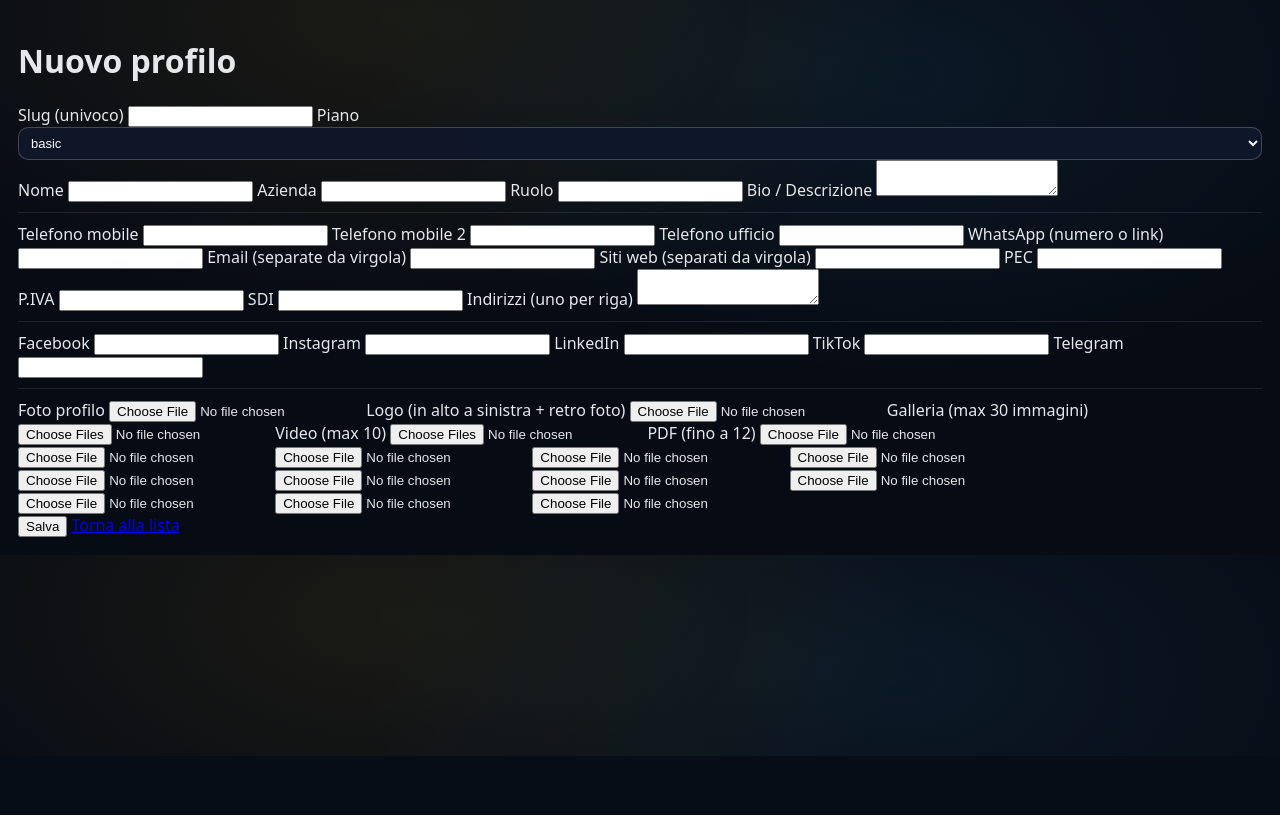
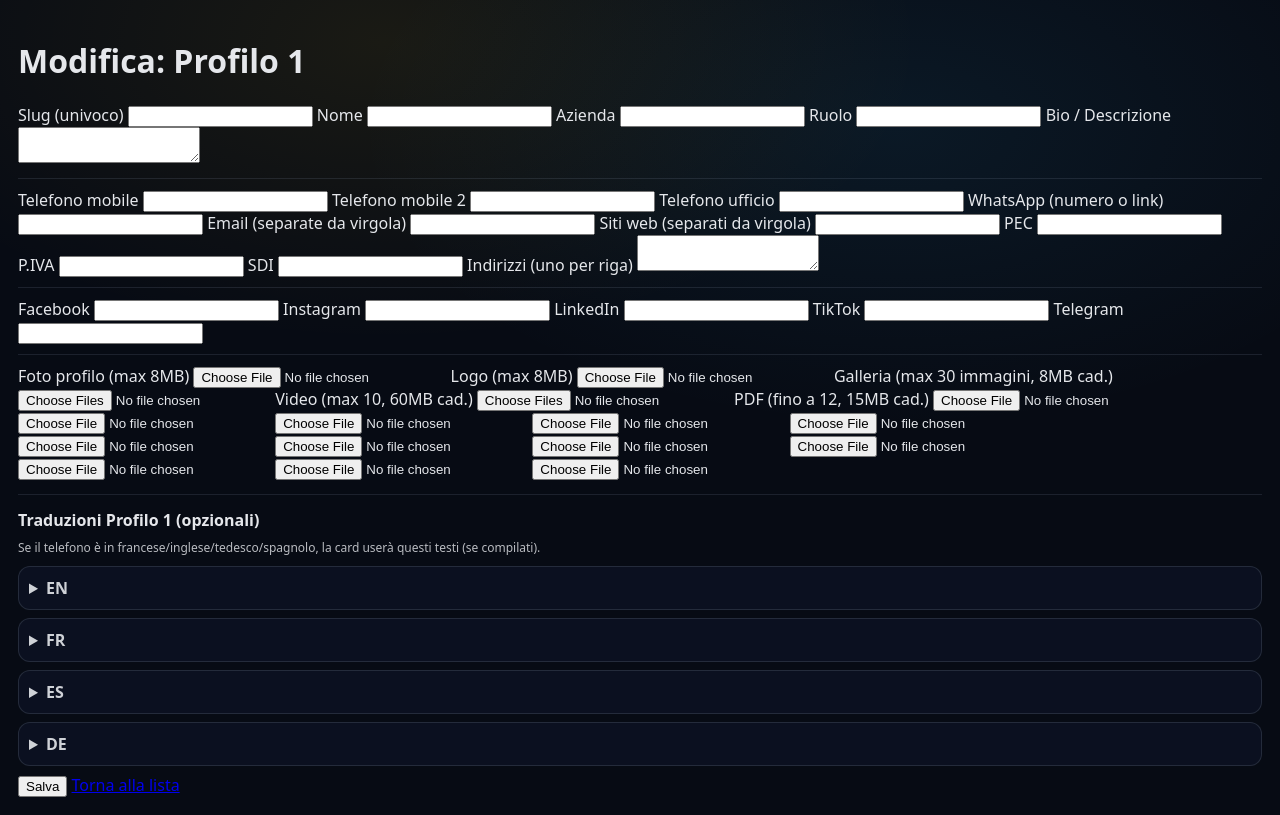
Before and after one commit to gidl59/pay4you-cards-fire, a Flask app: page /admin/new in a window 1280 px wide. Shown: the part 44-859 px from the top of the page. Before the commit the page ends 786 px from the top, so only its background shows below. Run offline with Flask 3, Linux system fonts and the light colour scheme; the visitor is signed in with stand-in values (Sample User, id 1).

Commit message:
Update agent_form.html

```diff
--- a/templates/agent_form.html
+++ b/templates/agent_form.html
@@ -1,19 +1,20 @@
 {% extends "base.html" %}
-{% block title %}{% if agent %}Modifica{% else %}Nuovo{% endif %} | Pay4You{% endblock %}
+{% block title %}Modifica | Pay4You{% endblock %}
 
 {% block content %}
 <div class="page-main">
   <div class="agent-form-wrapper">
 
     <h1 class="agent-form-title">
-      {% if agent %}Modifica: {{ agent.name }}{% else %}Nuovo profilo{% endif %}
+      {% if editing_profile2 %}Modifica: Profilo 2{% else %}Modifica: Profilo 1{% endif %}
     </h1>
 
     {% if session.get('role') != 'admin' and agent %}
-      <div class="profile-tools">
-        <a class="header-link" href="{{ url_for('me_profile2') }}">👤 Profilo 2 (multi-utente)</a>
-        <a class="header-link" href="/{{ agent.slug }}?p=p2" target="_blank" rel="noopener">Apri Profilo 2 pubblico</a>
-        <a class="header-link" href="/{{ agent.slug }}" target="_blank" rel="noopener">Apri Card pubblica</a>
+      <div style="margin-bottom:12px; display:flex; gap:10px; flex-wrap:wrap;">
+        <a class="header-link" href="{{ url_for('me_edit') }}">Profilo 1</a>
+        <a class="header-link" href="{{ url_for('me_profile2') }}">Profilo 2</a>
+        <a class="header-link" href="/{{ agent.slug }}" target="_blank" rel="noopener">Apri Card (P1)</a>
+        <a class="header-link" href="/{{ agent.slug }}?p=p2" target="_blank" rel="noopener">Apri Card (P2)</a>
       </div>
     {% endif %}
 
@@ -24,7 +25,11 @@
         {% set form_action = url_for('create_agent') %}
       {% endif %}
     {% else %}
+      {% if editing_profile2 %}
+        {% set form_action = url_for('me_profile2_post') %}
+      {% else %}
         {% set form_action = url_for('me_edit_post') %}
+      {% endif %}
     {% endif %}
 
     <form class="agent-form" method="post" action="{{ form_action }}" enctype="multipart/form-data">
@@ -32,17 +37,10 @@
       {% if session.get('role') == 'admin' %}
         <label>Slug (univoco)</label>
         <input type="text" name="slug" value="{{ agent.slug if agent else '' }}" required>
-
-        <label>Piano</label>
-        <select name="plan" class="input-like">
-          {% set p = (agent.plan if agent and agent.plan else 'basic') %}
-          <option value="basic" {% if p=='basic' %}selected{% endif %}>basic</option>
-          <option value="pro" {% if p=='pro' %}selected{% endif %}>pro</option>
-        </select>
       {% else %}
-        {% if agent %}
-          <div class="slug-badge">Slug: <b>{{ agent.slug }}</b></div>
-        {% endif %}
+        <div style="font-size:12px; opacity:.75; margin-bottom:6px;">
+          Slug: <b>{{ agent.slug }}</b>
+        </div>
       {% endif %}
 
       <label>Nome</label>
@@ -57,7 +55,7 @@
       <label>Bio / Descrizione</label>
       <textarea name="bio">{{ agent.bio if agent else '' }}</textarea>
 
-      <hr class="sep">
+      <hr style="border:0; height:1px; background:rgba(148,163,184,0.15); margin:10px 0;">
 
       <label>Telefono mobile</label>
       <input type="text" name="phone_mobile" value="{{ agent.phone_mobile if agent else '' }}">
@@ -89,7 +87,7 @@
       <label>Indirizzi (uno per riga)</label>
       <textarea name="addresses">{{ agent.addresses if agent else '' }}</textarea>
 
-      <hr class="sep">
+      <hr style="border:0; height:1px; background:rgba(148,163,184,0.15); margin:10px 0;">
 
       <label>Facebook</label>
       <input type="text" name="facebook" value="{{ agent.facebook if agent else '' }}">
@@ -106,21 +104,22 @@
       <label>Telegram</label>
       <input type="text" name="telegram" value="{{ agent.telegram if agent else '' }}">
 
-      <hr class="sep">
+      <hr style="border:0; height:1px; background:rgba(148,163,184,0.15); margin:10px 0;">
 
-      <label>Foto profilo</label>
+      <label>Foto profilo (max 8MB)</label>
       <input type="file" name="photo" accept="image/*">
 
-      <label>Logo (in alto a sinistra + retro foto)</label>
-      <input type="file" name="extra_logo" accept="image/*">
+      <label>Logo (max 8MB)</label>
+      <input type="file" name="logo" accept="image/*">
 
-      <label>Galleria (max 30 immagini)</label>
+      {% if not editing_profile2 %}
+        <label>Galleria (max 30 immagini, 8MB cad.)</label>
         <input type="file" name="gallery" accept="image/*" multiple>
 
-      <label>Video (max 10)</label>
+        <label>Video (max 10, 60MB cad.)</label>
         <input type="file" name="videos" accept="video/*" multiple>
 
-      <label>PDF (fino a 12)</label>
+        <label>PDF (fino a 12, 15MB cad.)</label>
         <input type="file" name="pdf1" accept="application/pdf">
         <input type="file" name="pdf2" accept="application/pdf">
         <input type="file" name="pdf3" accept="application/pdf">
@@ -133,10 +132,36 @@
         <input type="file" name="pdf10" accept="application/pdf">
         <input type="file" name="pdf11" accept="application/pdf">
         <input type="file" name="pdf12" accept="application/pdf">
+      {% endif %}
 
-      <!-- ✅ Non mostriamo più il box JSON come unico modo.
-           Se vuoi tenerlo “per admin”, lo possiamo rimettere solo admin.
-           Per ora: niente JSON all’utente base. -->
+      {% if not editing_profile2 %}
+      <hr style="border:0; height:1px; background:rgba(148,163,184,0.15); margin:14px 0;">
+      <h3 style="margin:0 0 8px 0; font-size:16px;">Traduzioni Profilo 1 (opzionali)</h3>
+      <div style="font-size:12px; opacity:.8; margin-bottom:10px;">
+        Se il telefono è in francese/inglese/tedesco/spagnolo, la card userà questi testi (se compilati).
+      </div>
+
+      {% for L in ['en','fr','es','de'] %}
+        <details style="margin:8px 0; border:1px solid rgba(148,163,184,.18); border-radius:12px; padding:10px; background:rgba(15,23,42,.55);">
+          <summary style="cursor:pointer; font-weight:700; opacity:.9;">{{ L|upper }}</summary>
+
+          <label style="margin-top:10px;">Nome ({{ L|upper }})</label>
+          <input type="text" name="name_{{L}}" value="{{ (i18n_data.get(L, {}).get('name') if i18n_data else '') }}">
+
+          <label>Azienda ({{ L|upper }})</label>
+          <input type="text" name="company_{{L}}" value="{{ (i18n_data.get(L, {}).get('company') if i18n_data else '') }}">
+
+          <label>Ruolo ({{ L|upper }})</label>
+          <input type="text" name="role_{{L}}" value="{{ (i18n_data.get(L, {}).get('role') if i18n_data else '') }}">
+
+          <label>Bio ({{ L|upper }})</label>
+          <textarea name="bio_{{L}}">{{ (i18n_data.get(L, {}).get('bio') if i18n_data else '') }}</textarea>
+
+          <label>Indirizzi ({{ L|upper }})</label>
+          <textarea name="addresses_{{L}}">{{ (i18n_data.get(L, {}).get('addresses') if i18n_data else '') }}</textarea>
+        </details>
+      {% endfor %}
+      {% endif %}
 
       <div class="agent-form-buttons">
         <button type="submit">Salva</button>
```
Lines whose indentation alone changed are shown as unchanged.
